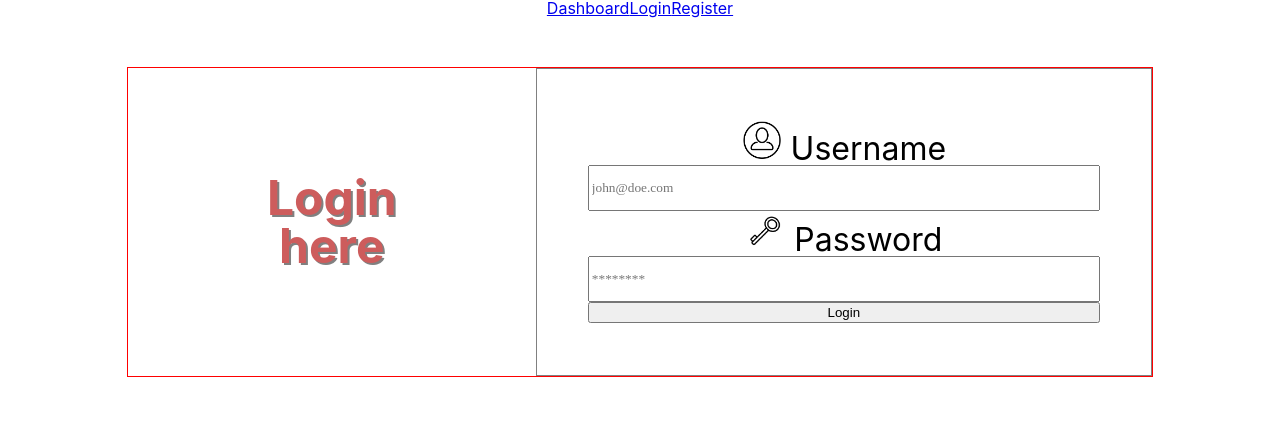
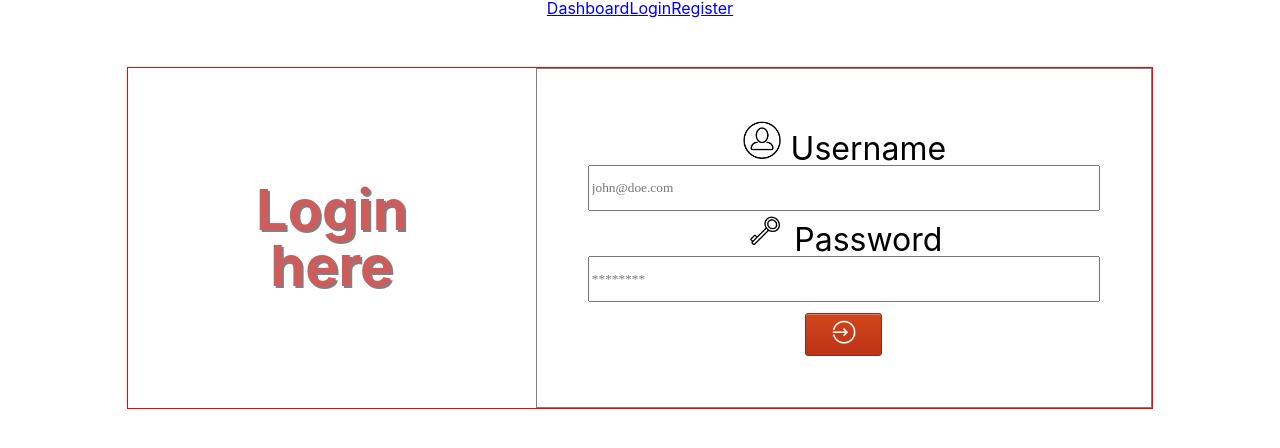
Before and after one commit to BW-Pintereach2-7-27-20/front-end, a React (Create React App) app in the folder pintereach/: page /login in a window 1280 px wide. Shown: the top 448 px of the page. Built offline with nearby package versions, Linux system fonts and the light colour scheme; a web font is replaced by a local one.

Commit message:
hammering out the flow of the page styling. Username and Pass styled, need font settings, Button given color and icon content, needs hover and active effect. Need: Background and color styling. Plan to add color and opacity to the div holding the welcome message and form, background image or color.

```diff
--- a/pintereach/src/components/Login.js
+++ b/pintereach/src/components/Login.js
@@ -2,6 +2,7 @@ import React, { useState } from 'react';
 import styled from 'styled-components';
 import UsernameIcon from '../images/username-icon.png';
 import PassIcon from '../images/password-icon.png';
+import LoginIcon from '../images/login-icon.png';
 
 const initialValue = {
   username: '',
@@ -29,7 +30,7 @@ const Login = () => {
   const StyledHeader = styled.h2`
     color: indianred;
     font-weight: bold;
-    font-size: 3.0rem;
+    font-size: 3.5rem;
     text-shadow: 2px 2px gray;
     padding: 2%;
     width: 20%;
@@ -58,6 +59,28 @@ const Login = () => {
     }
   `;
 
+  const StyledButton = styled.button`
+    box-shadow: inset 0px 1px 0px 0px #cf866c;
+	  background: linear-gradient(to bottom, #d0451b 5%, #bc3315 100%);
+	  background-color: #d0451b;
+    border-radius: 3px;
+    width: 15%;
+    margin: 0 auto;
+    margin-top: 2%;
+	  border: 1px solid #942911;
+	  cursor: pointer;
+	  color: #ffffff;
+	  font-family:Arial;
+	  font-size: 1.3rem;
+	  padding: 6px 24px;
+	  text-decoration: none;
+    text-shadow: 0px 1px 0px #854629;
+
+    img {
+      height: 3vh;
+    }
+  `;
+
 
   return (
     <StyledDiv>
@@ -80,7 +103,7 @@ const Login = () => {
           onChange={onChange}
         />
 
-        <button>Login</button>
+        <StyledButton><img src={LoginIcon} className='login' alt='login icon' /></StyledButton>
       </StyledForm>
     </StyledDiv>
   );
```
Also changed, not shown: pintereach/src/images/login-icon.png (added).
